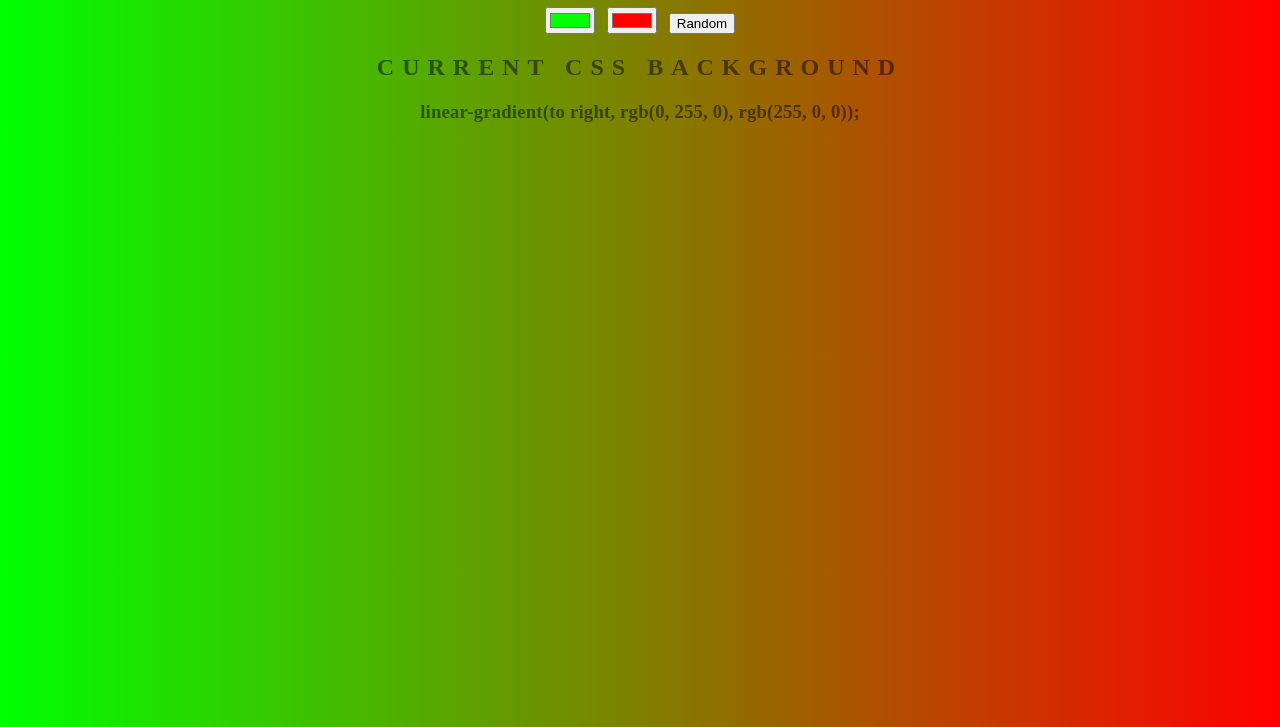
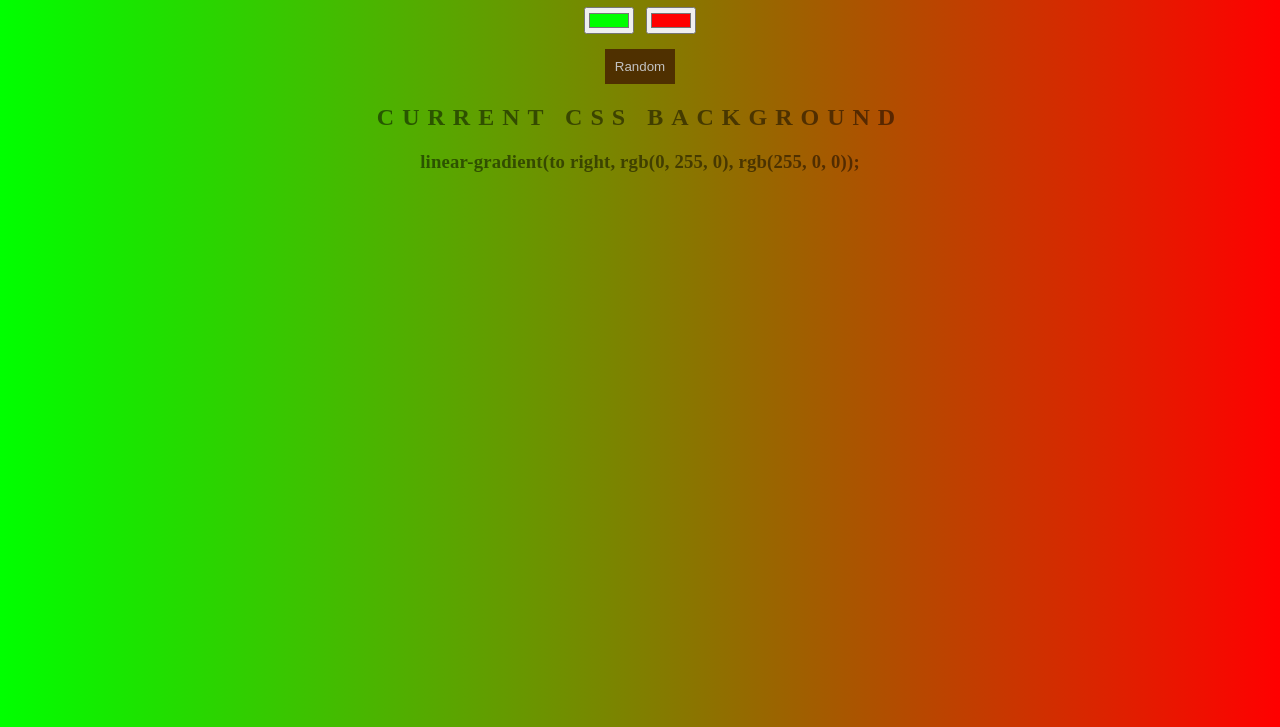
Before and after one commit to j-pcgoncalves/background_generator, a plain HTML site: page index.html in a window 1280 px wide. Shown: the part 73-800 px from the top of the page. Drawn offline with Linux system fonts and the light colour scheme.

Commit message:
add style to random btn

```diff
--- a/style.css
+++ b/style.css
@@ -18,3 +18,12 @@ h3 {
     text-transform: none;
     letter-spacing: 0.01em;
 }
+
+#rand_btn {
+    margin-top: 15px;
+    border: none;
+    background: #4f3000;
+    color: #c2c2c2;
+    padding: 10px;
+    cursor: pointer;
+}
```
Also changed, not shown: index.html (+1 -0 lines).
